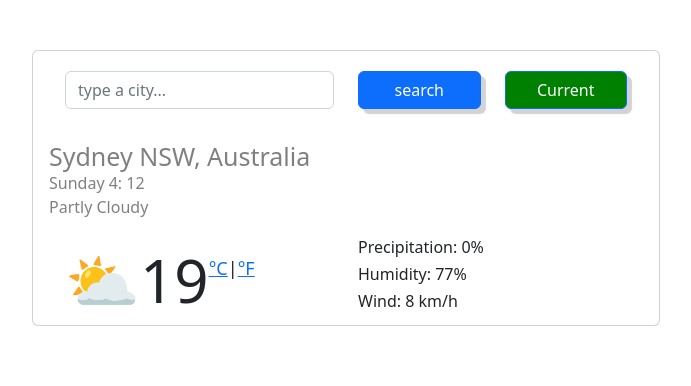
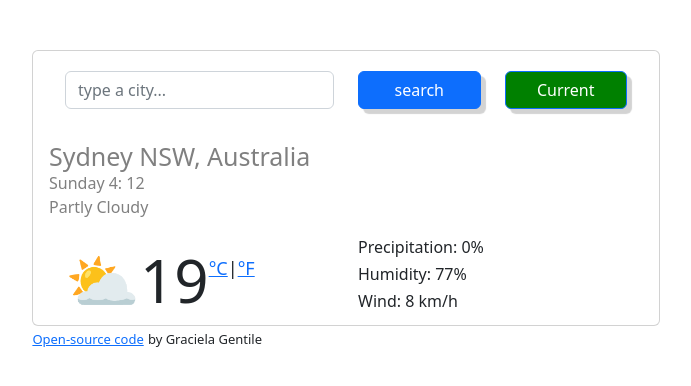
Before and after one commit to gracielahanley/weather-project, a plain HTML site: page index.html in a window 1280 px wide. Shown: the whole page, without its empty margins (294-985 px from the left). Drawn offline with nearby package versions, Linux system fonts and the light colour scheme.

Commit message:
github link added

```diff
--- a/index.html
+++ b/index.html
@@ -22,11 +22,11 @@
                         <div class="col-3">
                             <button type="submit" class="btn btn-primary mb-3 button" id="current">Current</button>
                         </div>
-                    </div>
+            </div>
                 <div class="card-body">
-                <h5 class="card-title" id="title-city">Sydney NSW, Australia</h5>
-                <p class="day">Wednesday <span id="time">22:00</span></p>
-                <p class="type">Partly Cloudy</p>
+                    <h5 class="card-title" id="title-city">Sydney NSW, Australia</h5>
+                    <p class="day">Wednesday <span id="time">22:00</span></p>
+                    <p class="type">Partly Cloudy</p>
                 </div>
                     <div class="row insider">
                         <div class="col-6 temp">
@@ -44,7 +44,12 @@
                             </p>
                         </div>
                     </div>
-            </div>
+        </div>
+    </div>
+
+    <div class="card footer" style="width: 50%;">
+        <a class="foot" href="https://github.com/gracielahanley/weather-project.git">Open-source code</a>
+        <span class="foot">by Graciela Gentile</span>
     </div>
 
     <script src="index.js"></script>
--- a/styles.css
+++ b/styles.css
@@ -7,7 +7,6 @@
     margin-top: 20px;
     margin-left: 20px;
     margin-right: 20px;
-
 }
 .card.body{
     margin-top: 20px;
@@ -57,3 +56,12 @@ span{
 #current{
     background-color: green;
 }
+.foot{
+    font-size: small;
+}
+.footer{
+    display: inline;
+    margin-left: 25.5%;
+    border: none;
+
+}
```
